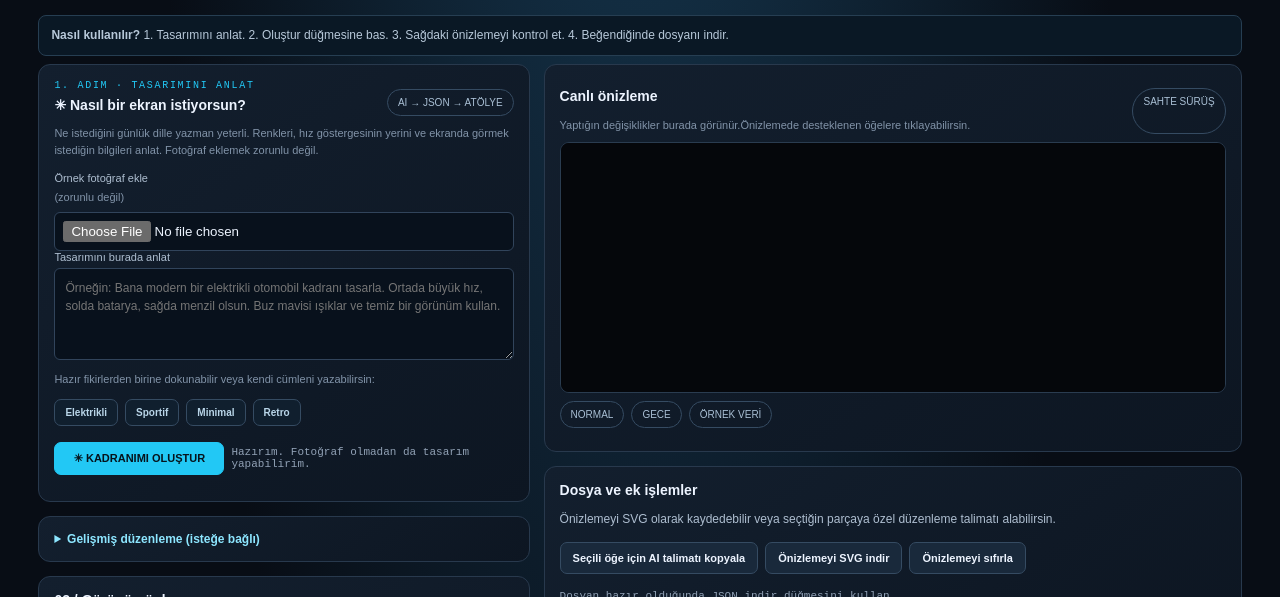
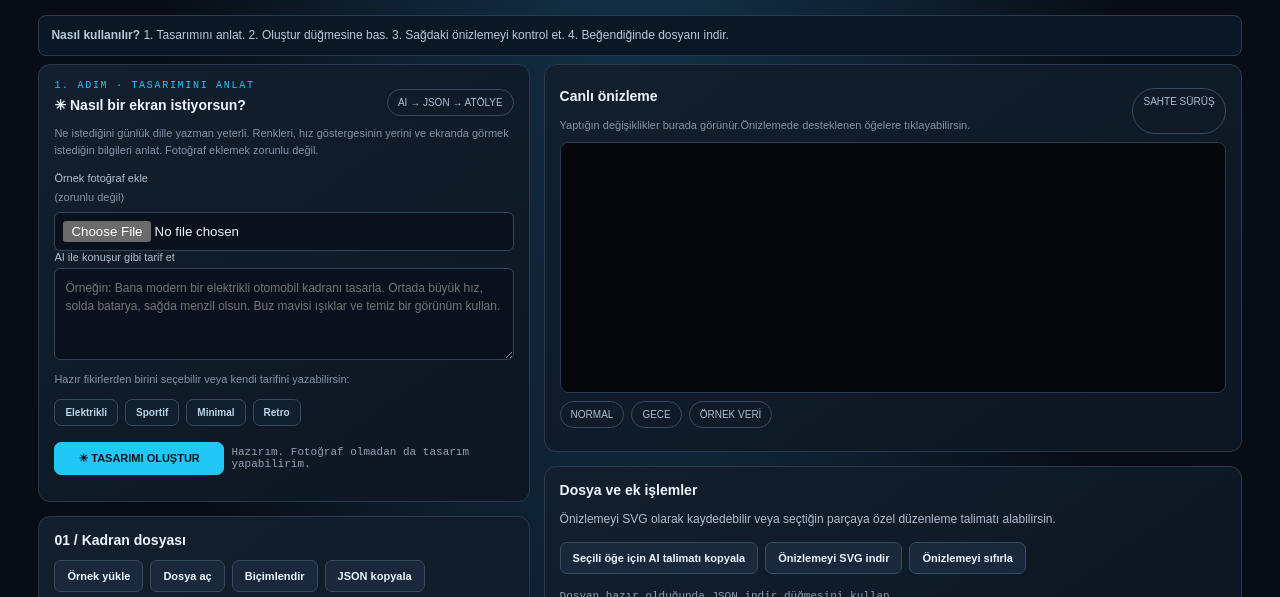
Before and after one commit to memirgurbuz44-source/kadran, a plain HTML site: page atolye.html in a window 1280 px wide. Shown: the part 183-780 px from the top of the page. Drawn offline with Linux system fonts and the light colour scheme.

Commit message:
Restore visible editor controls in Atelier

```diff
--- a/atolye.html
+++ b/atolye.html
@@ -31,11 +31,11 @@ main{max-width:1600px;margin:auto;padding:22px 3%}.intro{display:flex;justify-co
  <p class="hint" style="margin:0 0 12px">Ne istediğini günlük dille yazman yeterli. Renkleri, hız göstergesinin yerini ve ekranda görmek istediğin bilgileri anlat. Fotoğraf eklemek zorunlu değil.</p>
  <label class="field">Örnek fotoğraf ekle <span class="hint">(zorunlu değil)</span><input id="aiRefInput" type="file" accept="image/png,image/jpeg,image/webp"></label>
  <img id="aiRefPreview" class="photo-preview" hidden alt="AI referans görseli">
- <label class="field">Tasarımını burada anlat<textarea id="aiPrompt" class="ai-prompt" placeholder="Örneğin: Bana modern bir elektrikli otomobil kadranı tasarla. Ortada büyük hız, solda batarya, sağda menzil olsun. Buz mavisi ışıklar ve temiz bir görünüm kullan."></textarea></label>
- <p class="hint">Hazır fikirlerden birine dokunabilir veya kendi cümleni yazabilirsin:</p><div class="row ai-ideas"><button type="button" data-ai-idea="Modern elektrikli otomobil tarzında; buz mavisi ışıklar, ortada büyük hız göstergesi, solda batarya ve sağda menzil.">Elektrikli</button><button type="button" data-ai-idea="Kırmızı detaylı, sportif ve agresif görünümlü dijital otomobil kadranı. Büyük hız göstergesi ve belirgin devir alanı olsun.">Sportif</button><button type="button" data-ai-idea="Sade, premium ve minimal bir kadran. Az çizgi, okunaklı rakamlar, yumuşak beyaz ve gümüş tonları.">Minimal</button><button type="button" data-ai-idea="Retro-fütüristik kadran; analog gösterge hissi, amber ışıklar ve modern dijital bilgiler.">Retro</button></div>
- <div class="row"><button id="aiGenerate" class="primary">✳ KADRANIMI OLUŞTUR</button><span id="aiStatus" class="status" aria-live="polite">Hazırım. Fotoğraf olmadan da tasarım yapabilirim.</span></div>
+ <label class="field">AI ile konuşur gibi tarif et<textarea id="aiPrompt" class="ai-prompt" placeholder="Örneğin: Bana modern bir elektrikli otomobil kadranı tasarla. Ortada büyük hız, solda batarya, sağda menzil olsun. Buz mavisi ışıklar ve temiz bir görünüm kullan."></textarea></label>
+ <p class="hint">Hazır fikirlerden birini seçebilir veya kendi tarifini yazabilirsin:</p><div class="row ai-ideas"><button type="button" data-ai-idea="Modern elektrikli otomobil tarzında; buz mavisi ışıklar, ortada büyük hız göstergesi, solda batarya ve sağda menzil.">Elektrikli</button><button type="button" data-ai-idea="Kırmızı detaylı, sportif ve agresif görünümlü dijital otomobil kadranı. Büyük hız göstergesi ve belirgin devir alanı olsun.">Sportif</button><button type="button" data-ai-idea="Sade, premium ve minimal bir kadran. Az çizgi, okunaklı rakamlar, yumuşak beyaz ve gümüş tonları.">Minimal</button><button type="button" data-ai-idea="Retro-fütüristik kadran; analog gösterge hissi, amber ışıklar ve modern dijital bilgiler.">Retro</button></div>
+ <div class="row"><button id="aiGenerate" class="primary">✳ TASARIMI OLUŞTUR</button><span id="aiStatus" class="status" aria-live="polite">Hazırım. Fotoğraf olmadan da tasarım yapabilirim.</span></div>
 </div>
-<details class="panel advanced"><summary>Gelişmiş düzenleme (isteğe bağlı)</summary><p class="help">Bu bölüm teknik kullanıcılar içindir. JSON, tasarımın parçalarını ve konumlarını tarif eden dosyadır. AI ile tasarım oluşturmak için burayı kullanman gerekmez.</p><h2>JSON dosyası</h2><div class="row"><button id="sample">Örnek yükle</button><button id="import">Dosya aç</button><input class="file" id="file" type="file" accept=".json,application/json"><button id="format">Biçimlendir</button><button id="copy">JSON kopyala</button></div><textarea id="json" class="editor" spellcheck="false" aria-label="Yoldaş kadran JSON"></textarea><div class="status" id="status">JSON hazırlanıyor…</div><div class="row"><button id="validate" class="primary">✓ Hataları denetle</button><button id="repair">↻ Güvenli düzeltmeler</button><button id="copyErrors">Hataları yapay zekâya kopyala</button></div><div id="errors" class="report">Henüz denetim yapılmadı.</div><p class="hint">Not: Bu, Yoldaş kitindeki şema ve temel yerleşim kurallarını kontrol eden bağımsız bir editördür. Yoldaş'ın kapalı/araç içi gerçek zamanlı motorunun birebir kopyası değildir.</p></details>
+<div class="panel"><h2>01 / Kadran dosyası</h2><div class="row"><button id="sample">Örnek yükle</button><button id="import">Dosya aç</button><input class="file" id="file" type="file" accept=".json,application/json"><button id="format">Biçimlendir</button><button id="copy">JSON kopyala</button></div><textarea id="json" class="editor" spellcheck="false" aria-label="Yoldaş kadran JSON"></textarea><div class="status" id="status">JSON hazırlanıyor…</div><div class="row"><button id="validate" class="primary">✓ Hataları denetle</button><button id="repair">↻ Güvenli düzeltmeler</button><button id="copyErrors">Hataları yapay zekâya kopyala</button></div><div id="errors" class="report">Henüz denetim yapılmadı.</div><p class="hint">Not: Bu, Yoldaş kitindeki şema ve temel yerleşim kurallarını kontrol eden bağımsız bir editördür. Yoldaş'ın kapalı/araç içi gerçek zamanlı motorunun birebir kopyası değildir.</p></div>
 <div class="panel"><h2>02 / Görünümü dene</h2><p class="help">Gece ve gündüz renklerini değiştir. Eco veya Spor gibi örnek kipleri seçerek önizlemeyi incele. Bunlar gerçek araç verisi değildir.</p><h3>Görünüm</h3><div class="modebar"><button data-theme="night" class="active">Gece</button><button data-theme="day">Gündüz</button></div><h3>Sürüş kipi</h3><div class="modebar"><button data-mode="eco">Eco</button><button data-mode="normal" class="active">Normal</button><button data-mode="sport">Spor</button><button data-mode="snow">Kar</button></div><h3>Araç durumu</h3><div class="modebar"><button data-state="fake" class="active">Sahte sürüş</button><button data-state="park">Park</button><button data-state="fixed">Sabit</button></div><h3>Önizleme seçenekleri</h3><div class="row"><label class="pill"><input id="warnings" type="checkbox" checked> Uyarı lambalarını göster</label><label class="pill"><input id="windows" type="checkbox" checked> Pencerelerde örnek görüntü</label></div><label class="field">Fotoğraf penceresi için örnek fotoğraf<input id="photo" type="file" accept="image/*"></label><img id="photoPreview" class="photo-preview" hidden alt="Seçilen fotoğraf önizlemesi"><p class="hint">Simülasyon değerleri örnektir; gerçek araç verisi okunmaz. Seçtiğin fotoğraf yalnızca bu tarayıcı önizlemesinde gösterilir ve JSON dosyasına eklenmez.</p></div>
 <div class="panel"><h2>03 / Hazır örnekler</h2><p class="help">Bir örneğe basarak kadranın görünümünü hemen değiştirebilirsin.</p><div class="row"><button data-preset="simple">Sade mavi</button><button data-preset="classic">Klasik ibreli</button><button data-preset="sport">Sportif</button><button data-preset="battery">Batarya odaklı</button></div><p class="hint">Bir önizleme öğesine tıklarsan, o öğeyi değiştirmek için yapay zekâya verebileceğin açıklama panoya kopyalanır.</p><div id="selected" class="status">Henüz öğe seçilmedi.</div></div>
 </section>
```
